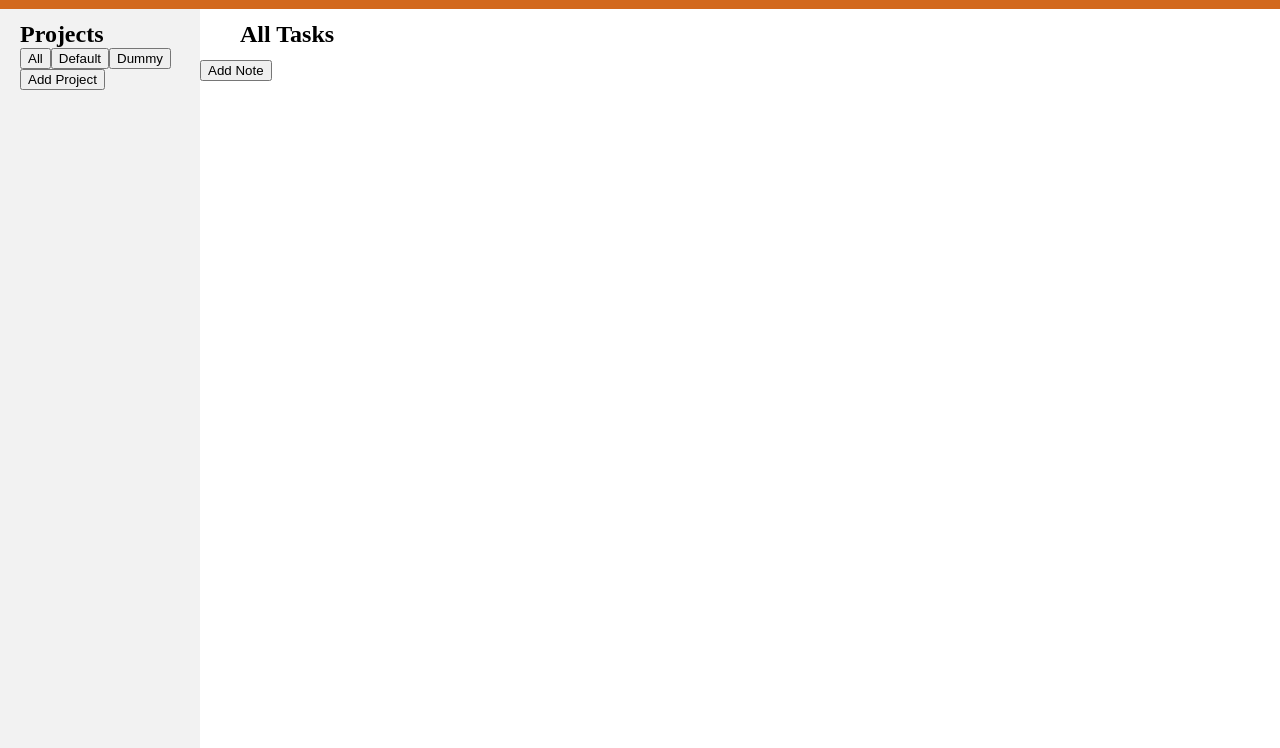
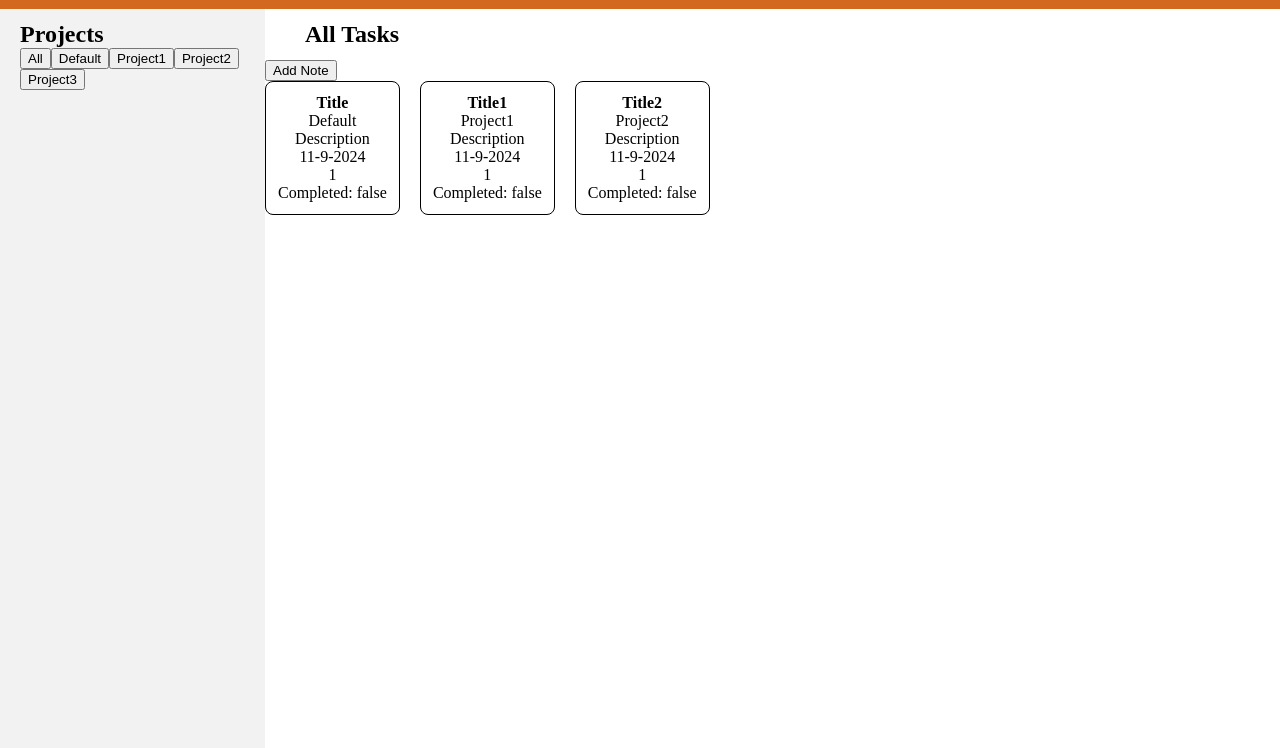
Before and after one commit to persistent-hustler/todo-list, a website built with webpack: page src/template.html in a window 1280 px wide. Shown: the part 52-800 px from the top of the page. Built offline with nearby package versions, Linux system fonts and the light colour scheme.

Commit message:
Display cards and their edit dialogs

```diff
--- a/src/data/projects-list.js
+++ b/src/data/projects-list.js
@@ -1,4 +1,6 @@
 export default {
-    default: "default",
-    dummy: "dummy"
+    default: "Default",
+    project1: "Project1",
+    project2: "Project2",
+    project3: "Project3"
 }
--- a/src/dom/projects-bar.js
+++ b/src/dom/projects-bar.js
@@ -1,14 +1,11 @@
-import { currentProject } from "../index.js";
-
 export function projectsDOM(projectsList) {
     const projectsContainer = document.querySelector('#projects-container');
     const tasksHeading = document.querySelector('#tasks-heading');
 
     const allButton = document.createElement('button');
-    allButton.innerText = 'all';
+    allButton.innerText = 'All';
     allButton.addEventListener('click', ()=>{
-        currentProject[0] = "all";
-        tasksHeading.innerText = "all tasks";
+        tasksHeading.innerText = "All Tasks";
     });
     projectsContainer.appendChild(allButton);
 
@@ -16,8 +13,7 @@ export function projectsDOM(projectsList) {
         const project = document.createElement('button');
         project.innerText = projectsList[key];
         project.addEventListener('click', ()=>{
-            currentProject[0] = projectsList[key];
-            tasksHeading.innerText = currentProject[0];
+            tasksHeading.innerText = projectsList[key];
         });
         projectsContainer.appendChild(project);
     });
--- /dev/null
+++ b/src/dom/show-card.js
@@ -0,0 +1,58 @@
+import todosArray from "../data/todos-array";
+
+export default function showCard(todo) {
+    const card = document.createElement('div');
+    card.setAttribute('class', 'card');
+    const index = todo.id;
+
+    card.innerHTML = `<p id='title-${index}' class='card-title'>${todo.title}</p><p id='project-${index}'>${todo.project}</p>
+    <p id='description-${index}'>${todo.description}</p><p id='due-date-${index}'>${todo.dueDate}</p><p id='priority-${index}'>${todo.priority}</p>
+    <p id='completed-${index}'>Completed: ${todo.completed}</p>
+    <dialog id='todo-${index}'>
+        <form method="dialog">
+            <label for='title-edit-${index}'> Title
+                <input id='title-edit-${index}' type='text' value='${todo.title}'>
+            </label>
+            <label for='description-edit-${index}'> Description
+                <textarea id='description-edit-${index}'>${todo.description}</textarea>
+            </label>
+            <label for='due-date-edit-${index}'> DueDate
+                <input id='due-date-edit-${index}' type='text' value='${todo.dueDate}'>
+            </label>
+            <label for='priority-edit-${index}'> Priority
+                <input id='priority-edit-${index}' type='text' value='${todo.priority}'>
+            </label>
+            <label for='completed-edit-${index}'> Completed
+                <input id='completed-edit-${index}' type='text' value='${todo.completed}'>
+            </label>
+            <button id='close-${index}' type='cancel'>Close</button>
+            <button id='save-${index}' type='submit'>Save</button>
+        </form>
+    </dialog>`;
+
+    const cardsContainer = document.querySelector('#cards-container');
+    cardsContainer.appendChild(card);
+
+    const dialog = document.getElementById(`todo-${index}`);
+
+    card.addEventListener('click', ()=>{
+        dialog.showModal();
+        console.log(index);
+    });
+
+    const closeButton = document.getElementById(`close-${index}`);
+    closeButton.addEventListener('click', ()=>{
+        dialog.close();
+    });
+
+    const saveButton = document.getElementById(`save-${index}`);
+    saveButton.addEventListener('click', ()=>{
+        todo.title = document.querySelector(`#title-edit-${index}`).value;
+        todo.description = document.querySelector(`#description-edit-${index}`).value;
+        todo.dueDate = document.querySelector(`#due-date-edit-${index}`).value;
+        todo.priority = document.querySelector(`#priority-edit-${index}`).value;
+        todo.completed = document.querySelector(`#completed-edit-${index}`).value;
+        document.querySelector(`#title-${index}`).innerHTML = todo.title;
+        document.querySelector(`#description-${index}`).innerHTML = todo.description;
+    });
+}
--- a/src/index.js
+++ b/src/index.js
@@ -3,12 +3,12 @@ import projectsList from "./data/projects-list";
 import { projectsDOM } from "./dom/projects-bar";
 import todosArray from "./data/todos-array";
 import Todo from "./modules/todo-class";
-import newProject from "./modules/new-project";
-import deleteProject from "./modules/delete-project";
+import showCard from "./dom/show-card";
 
 
-// new Todo(projectsList.default, "Title", "Description", new Date(), 1);
-// new Todo(newProject("dummy"), "Title2", "Description", new Date(), 1);
+new Todo(projectsList.default, "Title", "Description", new Date(), 1);
+new Todo(projectsList.project1, "Title1", "Description", new Date(), 1);
+new Todo(projectsList.project2, "Title2", "Description", new Date(), 1);
 
 
 // let displayCards = todosArray;
@@ -20,5 +20,7 @@ import deleteProject from "./modules/delete-project";
 // displayCards = todosArray.filter((todo)=> todo.title==='Title2');
 
 // console.log(displayCards);
-export let currentProject = [];
 projectsDOM(projectsList);
+showCard(todosArray[0]);
+showCard(todosArray[1]);
+showCard(todosArray[2]);
--- a/src/modules/todo-class.js
+++ b/src/modules/todo-class.js
@@ -5,7 +5,7 @@ export default class {
         this.project = project;
         this.title = title;
         this.description = description;
-        this.dueDate = dueDate;
+        this.dueDate = `${dueDate.getDate()}-${dueDate.getMonth()+1}-${dueDate.getFullYear()}`;
         this.priority = priority;
 
         this.id = Date.now().toString(36) + Math.random().toString(36).substring(2, 12).padStart(12, 0);
--- a/src/styles/main-styles.css
+++ b/src/styles/main-styles.css
@@ -36,9 +36,28 @@ h1, h2 {
 
 #tasks-heading {
     margin: 12px 40px;
-    text-transform: capitalize;
 }
 
-#projects-container > button {
-    text-transform: capitalize;
+#cards-container {
+    display: flex;
+    flex-wrap: wrap;
+    gap: 20px;
 }
+
+.card {
+    border: 1px solid black;
+    border-radius: 8px;
+    padding: 12px;
+    display: flex;
+    flex-direction: column;
+    align-items: center;
+    justify-content: center;
+}
+
+.card p {
+    margin: 0;
+}
+
+.card-title {
+    font-weight: bold;
+}
--- a/src/template.html
+++ b/src/template.html
@@ -13,9 +13,6 @@
         <div id="projects-bar">
             <h2>Projects</h2>
             <div id="projects-container"></div>
-            <div>
-                <button id="new-project">Add Project</button>
-            </div>
         </div>
         <div id="display-container">
             <h2 id="tasks-heading">All Tasks</h2>
```
